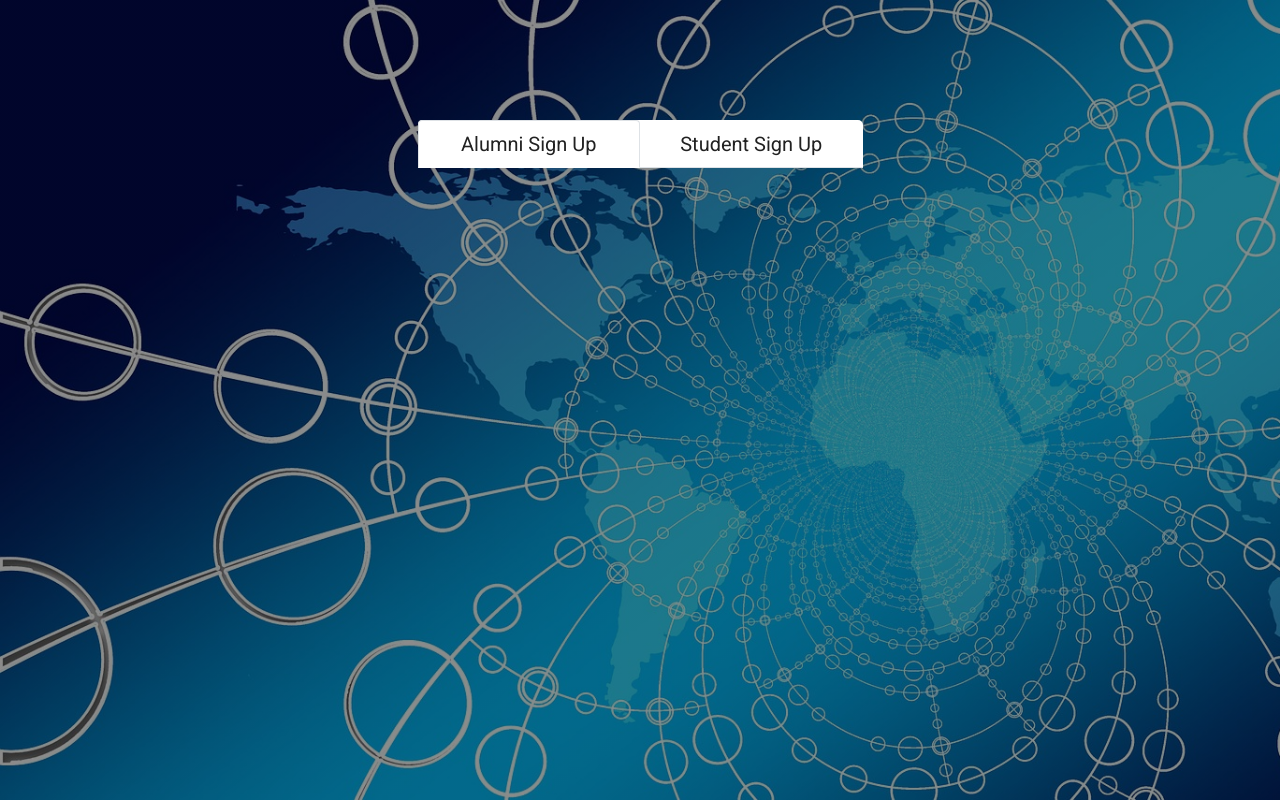
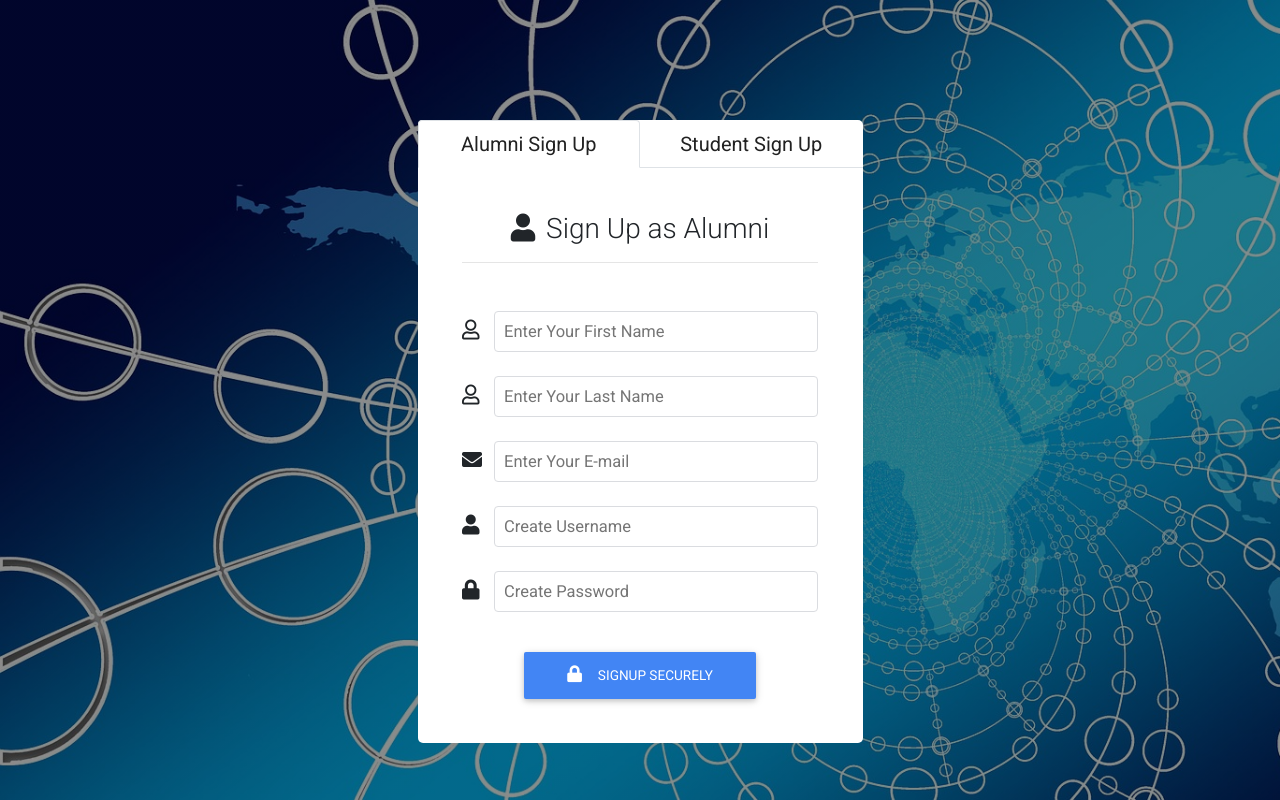
Before and after one commit to ChandVachhani/Alu-Connect, a Django app: page /login/signup/ in a window 1280 px wide. Run offline with Django 3.2, Linux system fonts and the light colour scheme; some libraries are stand-ins or nearby versions.

Commit message:
Small Changes

```diff
--- a/Alu_connect/user/templates/user/signup.html
+++ b/Alu_connect/user/templates/user/signup.html
@@ -32,44 +32,44 @@
                       </ul>
                       <div class="tab-content" id="myTabContent">
                         <div class="tab-pane fade show active" id="login" role="tabpanel" aria-labelledby="login-tab">
-{#                            <form action="" method="POST" id="login" class="form-group form1">#}
-{#                                {% csrf_token %}#}
-{#                                <div class="text-center mt-4">#}
-{#                                    <h3 class="text-black">#}
-{#                                     <i class="fas fa-user mr-1"></i>#}
-{#                                        Sign Up as Alumni#}
-{#                                    </h3>#}
-{#                                    <hr class="hr-black">#}
-{#                                </div>#}
-{#                                <div class="md-form md-outline mt-5">#}
-{#                                    <i class="far fa-user prefix"></i>#}
-{#                                    <input style="font-size: 18px !important;" type="text" id="al-fname" class="form-control" required>#}
-{#                                    <label style="font-size: 16.5px !important; font-weight: 400;" for="al-fname">Enter Your First Name</label>#}
-{#                                </div>#}
-{#                                <div class="md-form md-outline">#}
-{#                                    <i class="far fa-user prefix"></i>#}
-{#                                    <input style="font-size: 18px !important;" type="text" id="al-lname" class="form-control" required>#}
-{#                                    <label style="font-size: 16.5px !important; font-weight: 400;" for="al-lname">Enter Your Last Name</label>#}
-{#                                </div>#}
-{#                                <div class="md-form md-outline">#}
-{#                                    <i class="fas fa-envelope prefix"></i>#}
-{#                                    <input style="font-size: 18px !important;" type="email" id="al-e-mail" class="form-control" required>#}
-{#                                    <label style="font-size: 16.5px !important; font-weight: 400;" for="al-e-mail">Enter Your E-mail</label>#}
-{#                                </div>#}
-{#                                <div class="md-form md-outline">#}
-{#                                    <i class="fas fa-user prefix"></i>#}
-{#                                    <input style="font-size: 18px !important;" type="text" id="al-cuname" class="form-control" required>#}
-{#                                    <label style="font-size: 16.5px !important; font-weight: 400;" for="al-cuname">Create Username</label>#}
-{#                                </div>#}
-{#                                <div class="md-form md-outline">#}
-{#                                    <i class="fas fa-lock prefix"></i>#}
-{#                                    <input style="font-size: 18px !important;" type="password" id="al-signup-password" class="form-control" required>#}
-{#                                    <label style="font-size: 16.5px !important; font-weight: 400;" for="al-signup-password">Create Password</label>#}
-{#                                </div>#}
-{#                                <div class="row">#}
-{#                                    <button class="btn btn-primary mt-3 mb-4 ml-auto mr-auto" style="width:60%;font-size: 0.85rem;"><i class="fas fa-lock mr-3" style="font-size: 1.05rem;"></i>Signup Securely</button>#}
-{#                                </div>#}
-{#                            </form>#}
+                            <form action="" method="POST" id="login" class="form-group form1">
+                                {% csrf_token %}
+                                <div class="text-center mt-4">
+                                    <h3 class="text-black">
+                                     <i class="fas fa-user mr-1"></i>
+                                        Sign Up as Alumni
+                                    </h3>
+                                    <hr class="hr-black">
+                                </div>
+                                <div class="md-form md-outline mt-5">
+                                    <i class="far fa-user prefix"></i>
+                                    <input style="font-size: 18px !important;" type="text" id="al-fname" class="form-control" required>
+                                    <label style="font-size: 16.5px !important; font-weight: 400;" for="al-fname">Enter Your First Name</label>
+                                </div>
+                                <div class="md-form md-outline">
+                                    <i class="far fa-user prefix"></i>
+                                    <input style="font-size: 18px !important;" type="text" id="al-lname" class="form-control" required>
+                                    <label style="font-size: 16.5px !important; font-weight: 400;" for="al-lname">Enter Your Last Name</label>
+                                </div>
+                                <div class="md-form md-outline">
+                                    <i class="fas fa-envelope prefix"></i>
+                                    <input style="font-size: 18px !important;" type="email" id="al-e-mail" class="form-control" required>
+                                    <label style="font-size: 16.5px !important; font-weight: 400;" for="al-e-mail">Enter Your E-mail</label>
+                                </div>
+                                <div class="md-form md-outline">
+                                    <i class="fas fa-user prefix"></i>
+                                    <input style="font-size: 18px !important;" type="text" id="al-cuname" class="form-control" required>
+                                    <label style="font-size: 16.5px !important; font-weight: 400;" for="al-cuname">Create Username</label>
+                                </div>
+                                <div class="md-form md-outline">
+                                    <i class="fas fa-lock prefix"></i>
+                                    <input style="font-size: 18px !important;" type="password" id="al-signup-password" class="form-control" required>
+                                    <label style="font-size: 16.5px !important; font-weight: 400;" for="al-signup-password">Create Password</label>
+                                </div>
+                                <div class="row">
+                                    <button class="btn btn-primary mt-3 mb-4 ml-auto mr-auto" style="width:60%;font-size: 0.85rem;"><i class="fas fa-lock mr-3" style="font-size: 1.05rem;"></i>Signup Securely</button>
+                                </div>
+                            </form>
                         </div>
                         <div class="tab-pane fade" id="profile" role="tabpanel" aria-labelledby="profile-tab">
                             <form action="" method="POST" id="login" class="form-group form1">
--- a/Alu_connect/user/views.py
+++ b/Alu_connect/user/views.py
@@ -4,7 +4,7 @@ from user.forms import LoginForm
 from django.contrib.auth.models import User
 from user.forms import StudentSignUpForm
 from django.contrib.auth import login as login_user
-from django.contrib.auth import authenticate
+from django.contrib.auth import authenticate,password_validation
 # Create your views here.
 
 def login(request):
```
